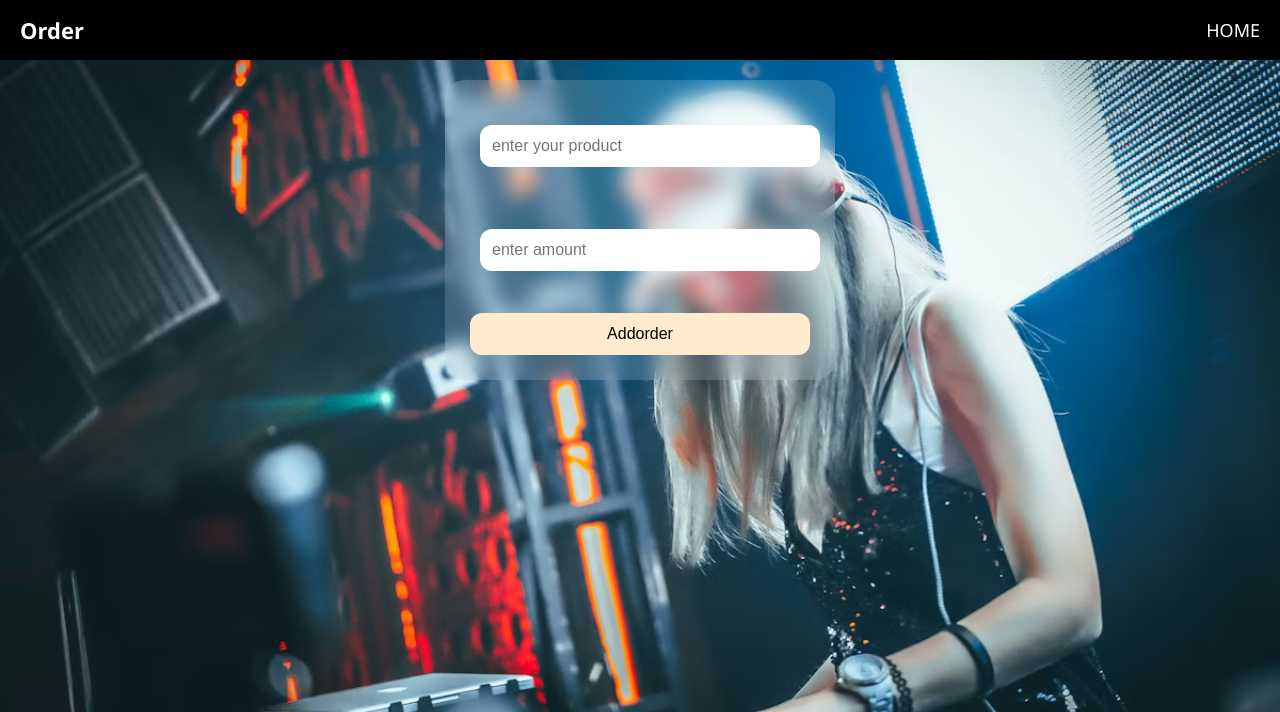
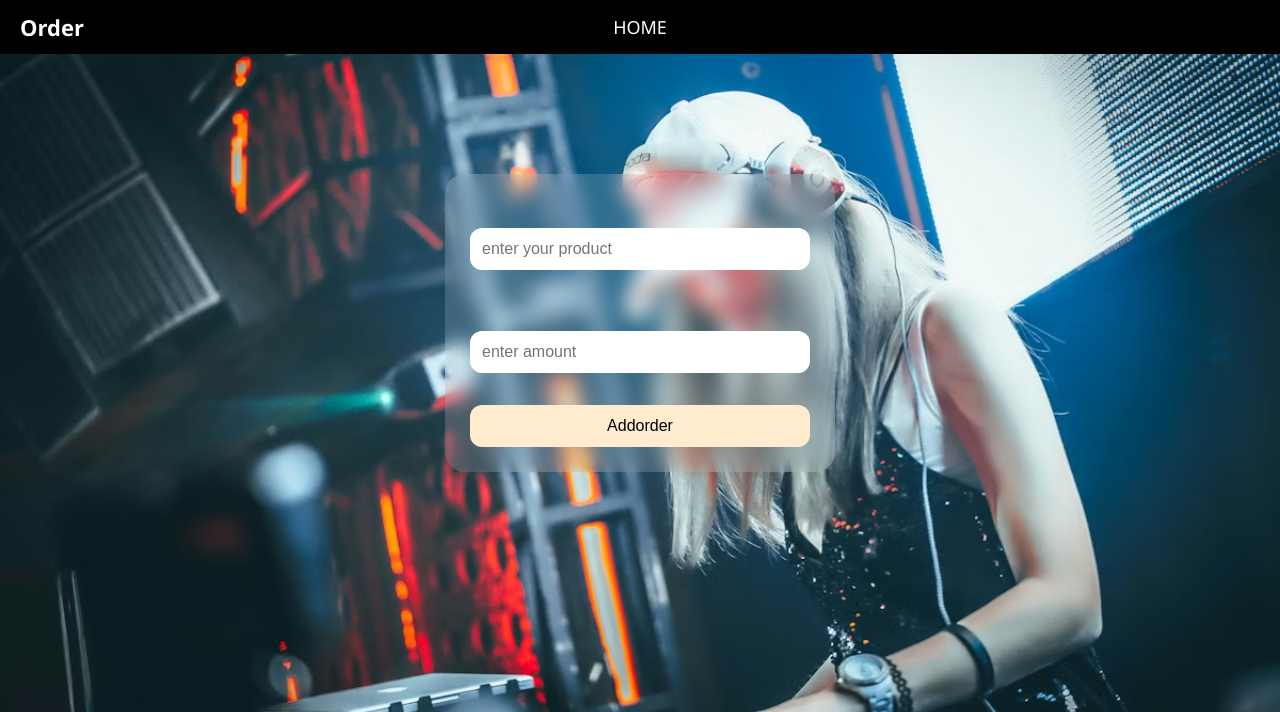
Before and after one commit to rajanyadav80092/deploy_practice, a Flask app: page /addorder in a window 1280 px wide. Shown: the top 712 px of the page. Run offline with Flask 3, Linux system fonts and the light colour scheme; some libraries are stand-ins or nearby versions.

Commit message:
css change

```diff
--- a/static/css/style.css
+++ b/static/css/style.css
@@ -10,21 +10,26 @@ body{
     font-family:'Segoe UI', Tahoma, Geneva, Verdana, sans-serif;
     display:flex;
     flex-direction:column;
+
 }
 
 /* 🔹 NAVBAR */
 .navbar{
     width:100%;
+    height: auto;
     background:black;
     color:white;
     padding:15px 20px;
     display:flex;
-    justify-content:space-between;
+    flex-wrap: wrap;
+    justify-content: space-evenly;
     align-items:center;
 }
 
 .navbar h1{
     font-size:22px;
+    position:fixed;
+    left:20px;
 }
 
 .navbar a{
@@ -44,6 +49,8 @@ body{
 
 /* 🔹 CARD / FORM */
 .divclass{
+    position:relative;
+    top:100px;
     width:100%;
     max-width:390px;
     background:rgba(255,255,255,0.15);
@@ -56,7 +63,7 @@ body{
 .glash-input{
     width:100%;
     padding:12px;
-    margin:20px 10px;
+    margin:29px 0px 10px 0px;
     border:none;
     border-radius:12px;
     font-size:16px;
```
